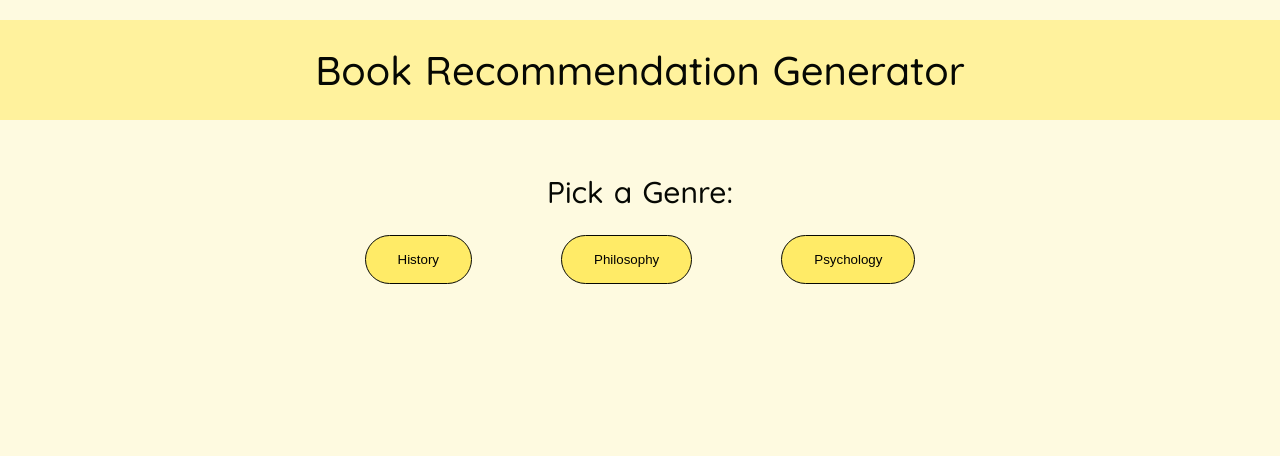
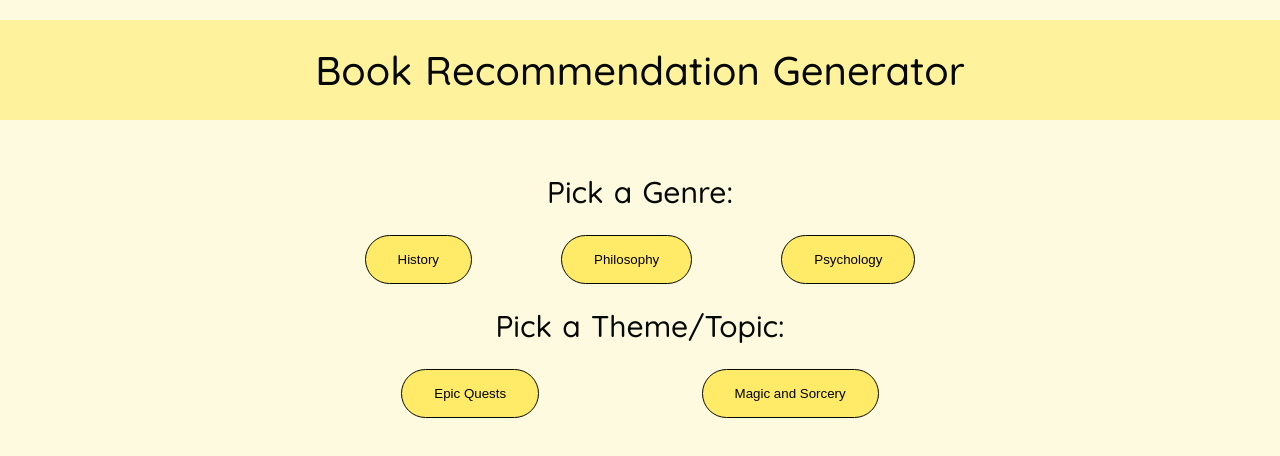
Before and after one commit to Mitsuki-Layla/BookRecommendationGenerator, a plain HTML site: page index.html in a window 1280 px wide. Both pictures are taken after a click on the button "History". Drawn offline with Linux system fonts and the light colour scheme.

Commit message:
rough finish

```diff
--- a/index.html
+++ b/index.html
@@ -16,12 +16,22 @@
             <h2>Pick a Genre:</h2>
             <div id="genres">
               <!-- Buttons for genres will go here -->
-               <button class="genre">History</button>
-               <button class="genre">Philosophy</button>
-               <button class="genre">Psychology</button>
             </div>
         </div>
     </main>
+    <!-- Theme Selection -->
+    <div id="theme-section" style="display: none;">
+        <h2>Pick a Theme/Topic:</h2>
+        <div id="themes">
+          <!-- Buttons for themes will go here -->
+        </div>
+      </div>
+
+      <!-- Recommendation -->
+      <button id="recommend-btn" style="display: none;">Get Recommendation</button>
+      <p id="recommendation"></p>
+    </div>
+
     <script src="script.js"></script>
-</body>
-</html>
+  </body>
+  </html>
--- a/script.js
+++ b/script.js
@@ -1,3 +1,18 @@
+const books = {
+    History: {
+      "Epic Quests": ["The Hobbit", "The Lord of the Rings"],
+      "Magic and Sorcery": ["Harry Potter", "Mistborn"],
+    },
+    Philosophy: {
+      "Detective Stories": ["Sherlock Holmes", "The Girl with the Dragon Tattoo"],
+      "Psychological Thrillers": ["Gone Girl", "The Silent Patient"],
+    },
+    Psychology: {
+      "Space Exploration": ["Dune", "The Martian"],
+      "Time Travel": ["The Time Machine", "11/22/63"],
+    },
+  };
+
 const genresDiv = document.getElementById("genres");
 const themesDiv = document.getElementById("themes");
 const themeSection = document.getElementById("theme-section");
--- a/style.css
+++ b/style.css
@@ -65,7 +65,7 @@ a{
 h1, h2, h3{
     font-family: "Quicksand", serif;
     font-style: normal;
-    margin: 0 auto;
+    margin: 2rem auto 0 auto;
     text-align: center;
     max-width: 70%;
 }
@@ -138,7 +138,7 @@ button:hover{
 
 /*GENRES SECTION*/
 
-#genres{
+#genres, #themes, #recommendation, #recommend-btn{
     display: flex;
     justify-content: space-around;
     max-width: 50%;
```
